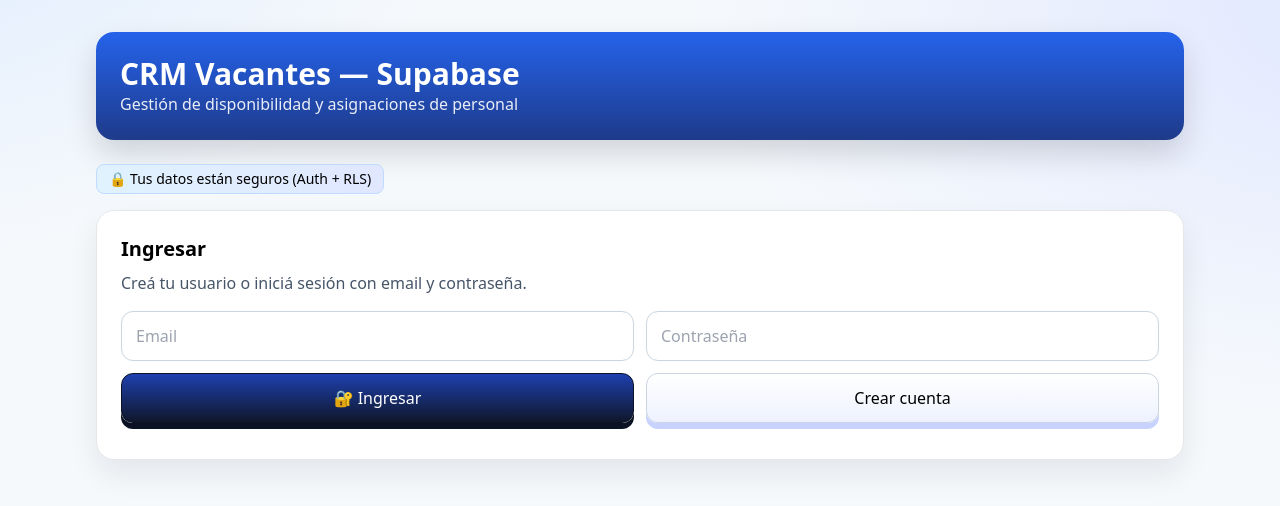
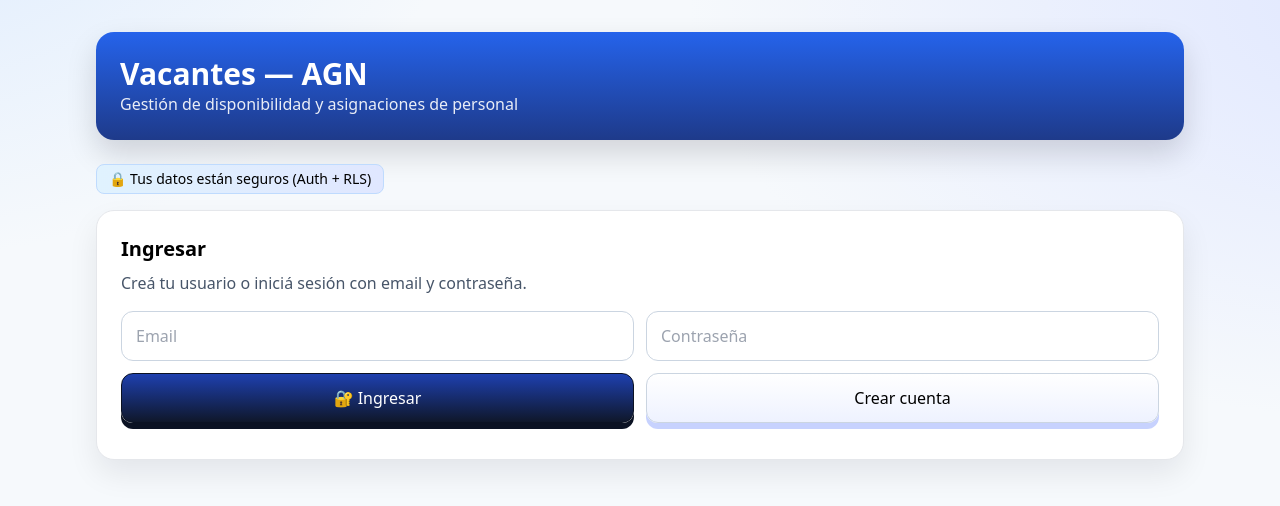
Before and after one commit to Facundosalto/AGN, a plain HTML site: page index.html in a window 1280 px wide. Drawn offline with nearby package versions, Linux system fonts and the light colour scheme.

Commit message:
Update index.html

```diff
--- a/index.html
+++ b/index.html
@@ -3,7 +3,7 @@
 <head>
   <meta charset="utf-8" />
   <meta name="viewport" content="width=device-width, initial-scale=1" />
-  <title>CRM Vacantes — Supabase</title>
+  <title>Vacantes — AGN</title>
   <script src="https://cdn.tailwindcss.com"></script>
   <script src="https://unpkg.com/@supabase/supabase-js@2"></script>
   <script src="https://cdn.jsdelivr.net/npm/jspdf@2.5.1/dist/jspdf.umd.min.js"></script>
@@ -39,7 +39,7 @@
   <div class="max-w-6xl mx-auto p-4 md:p-8">
     <!-- Header -->
     <div class="hero mb-6">
-      <h1 class="text-3xl font-bold">CRM Vacantes — Supabase</h1>
+      <h1 class="text-3xl font-bold">Vacantes — AGN</h1>
       <p class="opacity-90">Gestión de disponibilidad y asignaciones de personal</p>
     </div>
 
```
